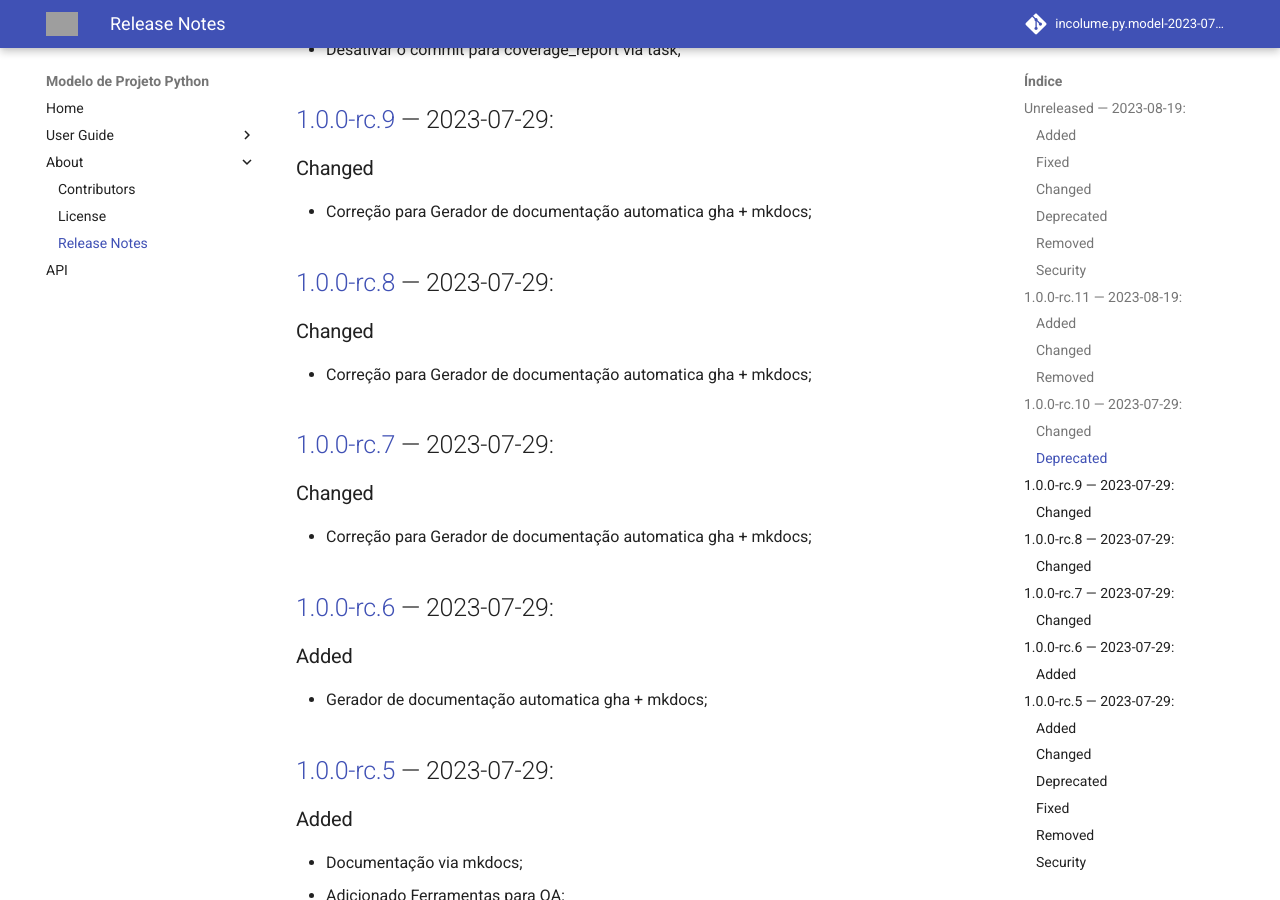
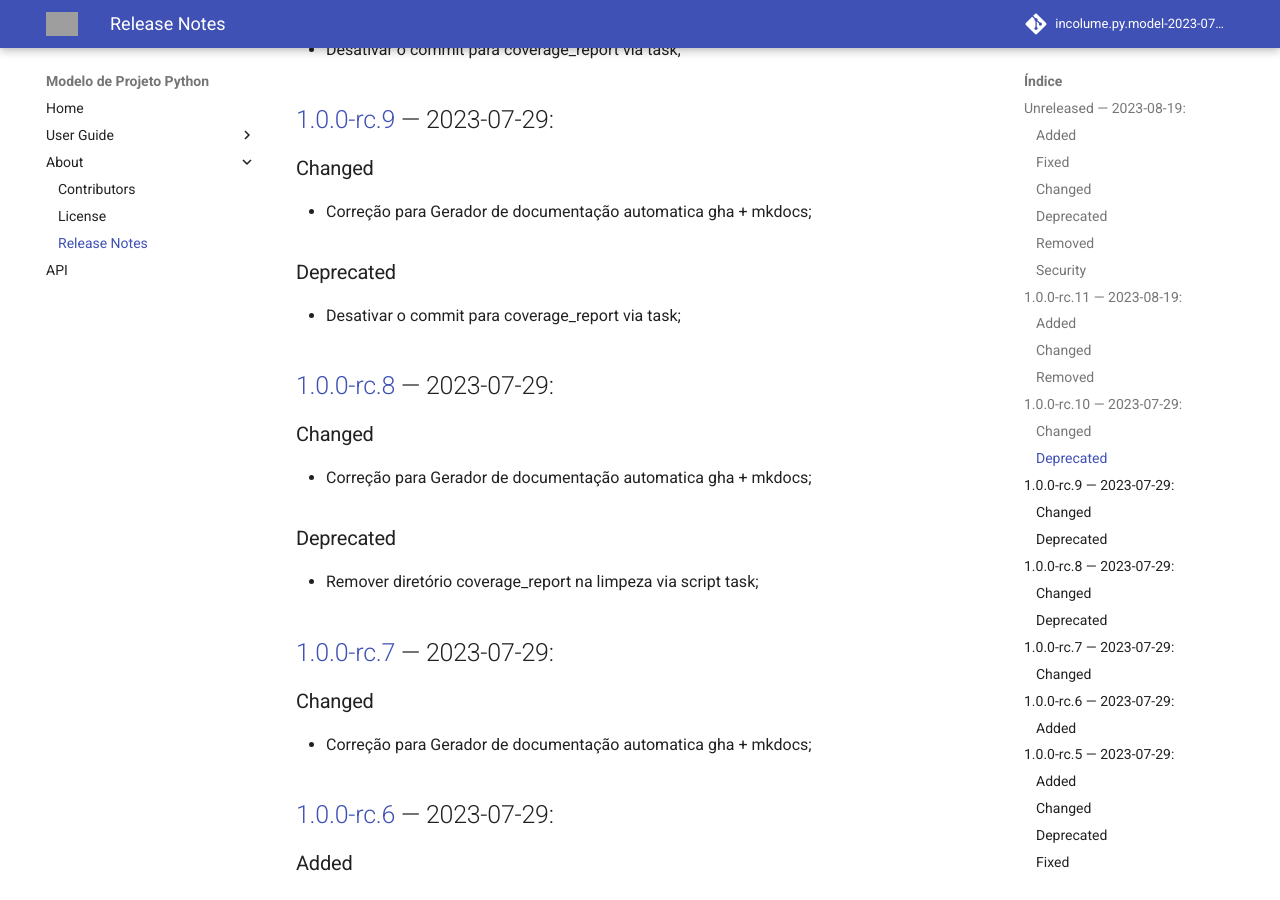
Before and after one commit to incolume-treinamentos/incolume.py.model-2023-07-05, an MkDocs documentation site: the page built from docs/about/CHANGELOG.md, in a window 1280 px wide and 900 px high, scrolled down 2754 px. Built offline with MkDocs 1.6.1 and Material for MkDocs 9.7.7, drawn with Linux system fonts in a browser that asks for light colours; comment, search, counter and statistics services are not loaded; grey boxes are pictures that could not be loaded.

Commit message:
docs: #0 atualizção do CHANGELOG.md via script task

```diff
--- a/docs/about/CHANGELOG.md
+++ b/docs/about/CHANGELOG.md
@@ -74,10 +74,14 @@ This file was automatically generated for [incolumepy.utils](https://gitlab.com/
 ## [1.0.0-rc.9]	 &#8212; 	2023-07-29:
 ### Changed
   - Correção para Gerador de documentação automatica gha + mkdocs;
+### Deprecated
+  - Desativar o commit para coverage_report via task;
 
 ## [1.0.0-rc.8]	 &#8212; 	2023-07-29:
 ### Changed
   - Correção para Gerador de documentação automatica gha + mkdocs;
+### Deprecated
+  - Remover diretório coverage_report na limpeza via script task;
 
 ## [1.0.0-rc.7]	 &#8212; 	2023-07-29:
 ### Changed
```
